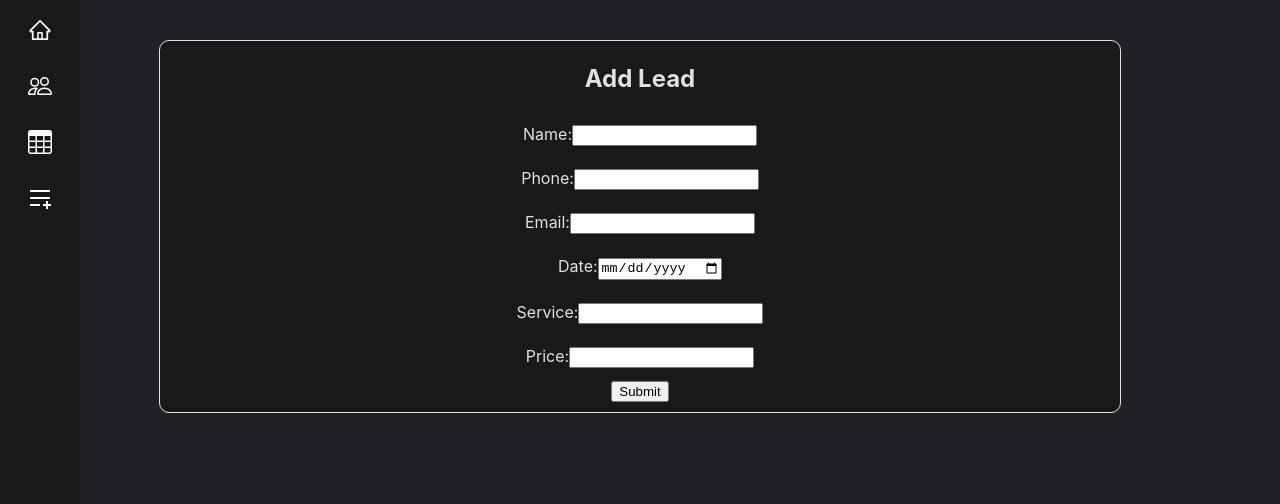
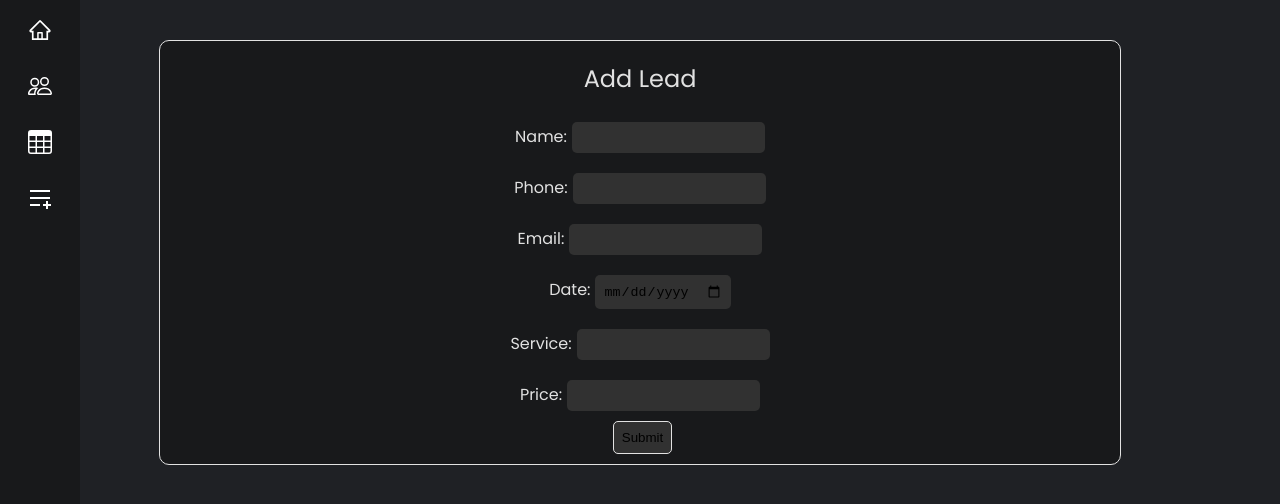
Before and after one commit to retr080s/CRM, a React (Vite) app in the folder frontend/: page /addlead in a window 1280 px wide. Shown: the top 504 px of the page. Built offline with nearby package versions, Linux system fonts and the light colour scheme.

Commit message:
updated the overall look of the add lead page

```diff
--- a/frontend/index.html
+++ b/frontend/index.html
@@ -2,6 +2,12 @@
 <html lang="en">
   <head>
     <meta charset="UTF-8" />
+    <link rel="preconnect" href="https://fonts.googleapis.com" />
+    <link rel="preconnect" href="https://fonts.gstatic.com" crossorigin />
+    <link
+      href="https://fonts.googleapis.com/css2?family=Poppins&display=swap"
+      rel="stylesheet"
+    />
     <link rel="icon" type="image/svg+xml" href="/vite.svg" />
     <meta name="viewport" content="width=device-width, initial-scale=1.0" />
     <title>Vite + React + TS</title>
--- a/frontend/src/index.css
+++ b/frontend/src/index.css
@@ -1,5 +1,5 @@
 :root {
-  font-family: Inter, system-ui, Avenir, Helvetica, Arial, sans-serif;
+  font-family: "Poppins", sans-serif;
   line-height: 1.5;
   font-weight: 400;
 
@@ -201,6 +201,7 @@ select {
   border-radius: 10px;
   width: 75%;
   margin: 0 auto;
+  animation: fadeInAnimation ease 1s;
 }
 
 .addleadmenu,
@@ -214,6 +215,29 @@ h1 {
   gap: 20px;
   border: none;
 }
+
+.addleadmenuList input {
+  background: #313131;
+  border: none;
+  border-radius: 5px;
+  padding: 8px;
+  margin-left: 5px;
+}
+
+.addleadmenuList input:focus-visible {
+  outline: #00aeff;
+}
+
+.addleadmenuList input:focus {
+  border: 1px solid #00aeff;
+}
+
 .addleadmenusubmitbutton {
   margin-bottom: 10px;
+  padding: 8px;
+  border-radius: 5px;
+  border: 1px solid #e2e2e2;
+  background: #313131;
+  cursor: pointer;
+  margin-left: 5px;
 }
```
